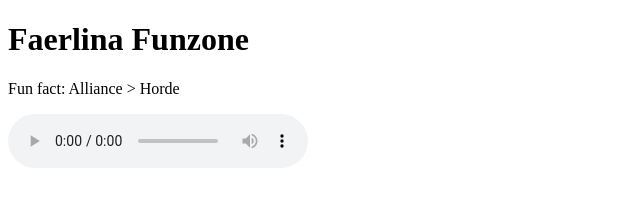
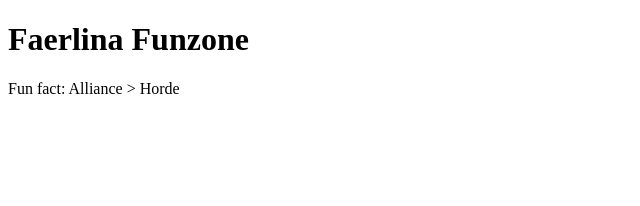
Before and after one commit to Narrosh/Narrosh.github.io, a plain HTML site: page index.html in a window 1280 px wide. Shown: the whole page, without its empty margins (0-640 px from the left). Drawn offline with Linux system fonts and the light colour scheme.

Commit message:
Audio removed

```diff
--- a/index.html
+++ b/index.html
@@ -3,9 +3,5 @@
 <body>
 <h1>Faerlina Funzone</h1>
 <p>Fun fact: Alliance > Horde</p>
-<audio controls autoplay>
-  <source src="assets/storm.mp3" type="audio/mpeg">
-  Your browser does not support the audio element.
-</audio>
 </body>
 </html>
```
